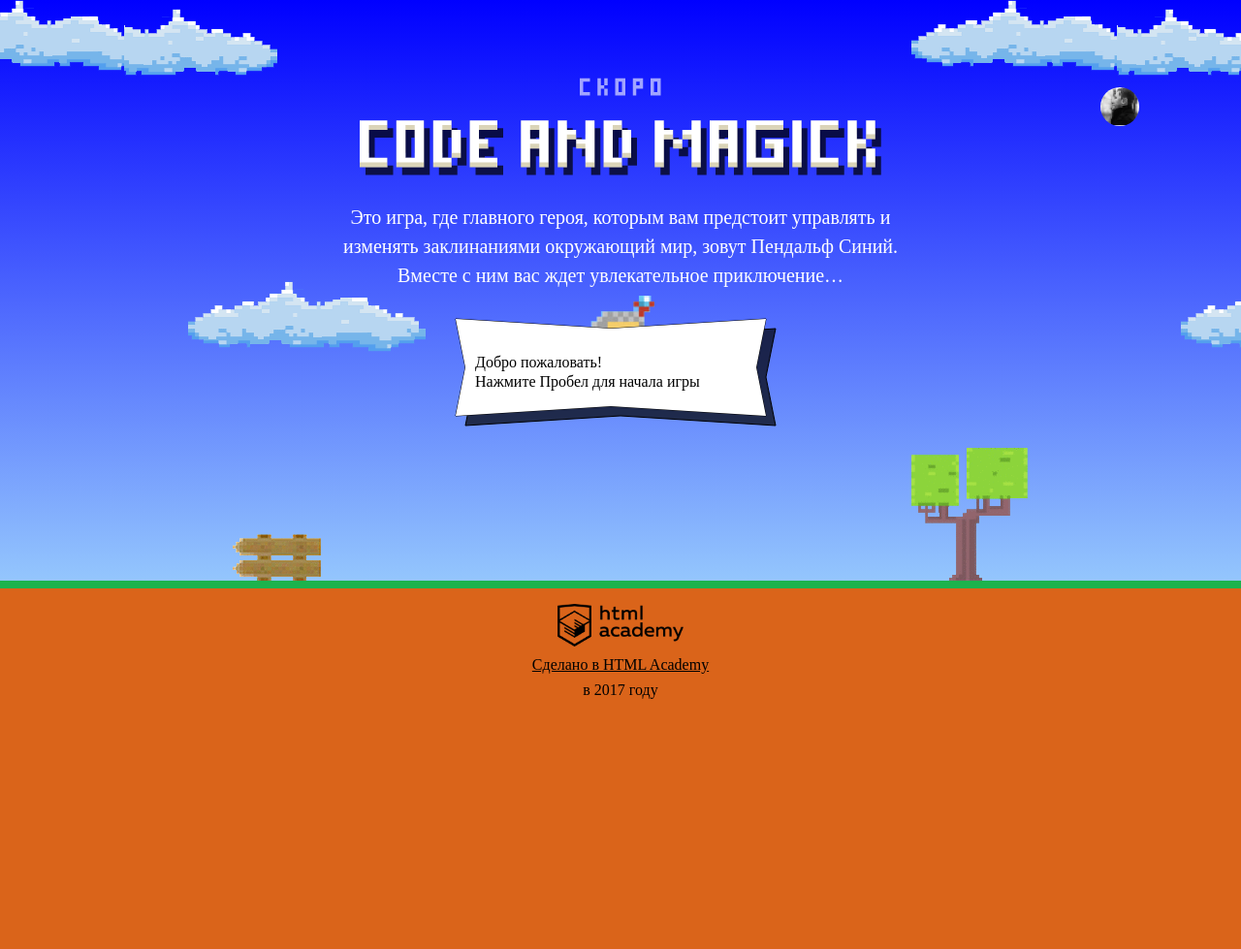
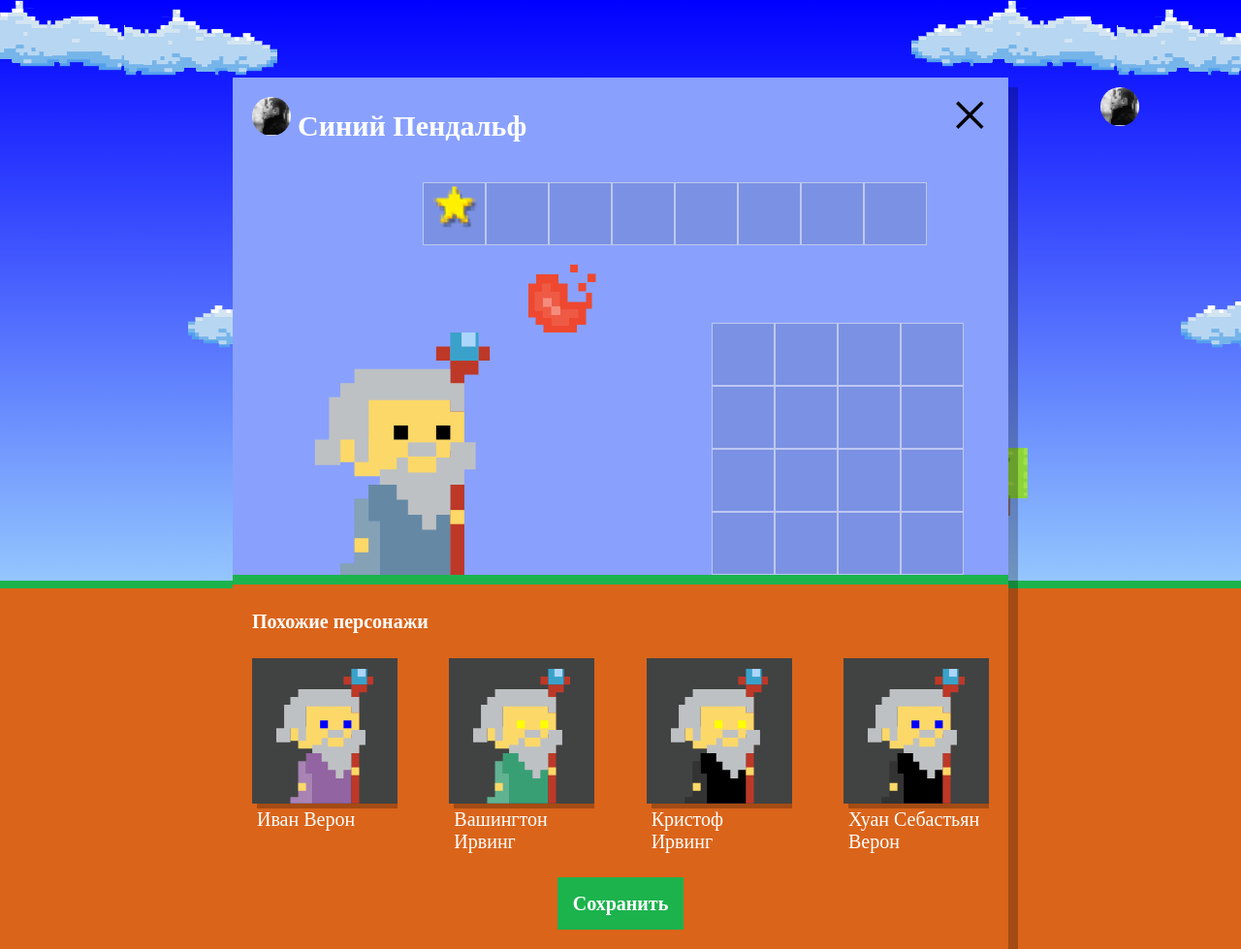
Before and after one commit to odimaw/1091919-code-and-magick-19, a website: page index.html in a window 1280 px wide. Shown: the whole page at 97% size. Before the commit the page ends 800 px from the top, so only its background shows below. Drawn offline with Linux system fonts and the light colour scheme; a web font is replaced by a local one.

Commit message:
3. Учебный проект: нас орда.

```diff
--- a/index.html
+++ b/index.html
@@ -199,6 +199,7 @@
 </script>
 <script src="js/stat.js"></script>
 <script src="js/game.js"></script>
+<script src="js/setup.js"></script>
 
 </body>
 </html>
--- /dev/null
+++ b/js/setup.js
@@ -0,0 +1,81 @@
+'use strict';
+
+var names = [
+  'Иван',
+  'Хуан Себастьян',
+  'Мария',
+  'Кристоф',
+  'Виктор',
+  'Юлия',
+  'Люпита',
+  'Вашингтон',
+];
+
+var surnames = [
+  'да Марья',
+  'Верон',
+  'Мирабелла',
+  'Вальц',
+  'Онопко',
+  'Топольницкая',
+  'Нионго',
+  'Ирвинг',
+];
+
+var coatColors = [
+  'rgb(101, 137, 164)',
+  'rgb(241, 43, 107)',
+  'rgb(146, 100, 161)',
+  'rgb(56, 159, 117)',
+  'rgb(215, 210, 55)',
+  'rgb(0, 0, 0)',
+];
+
+var eyesColors = [
+  'black',
+  'red',
+  'blue',
+  'yellow',
+  'green',
+];
+
+var getRandomInRange = function (min, max) {
+  return Math.floor(Math.random() * (max - min + 1)) + min;
+};
+
+var windowSettingsPersonage = document.querySelector('.setup');
+windowSettingsPersonage.classList.remove('hidden');
+
+var personages = [];
+
+for (var i = 0; i < 4; i++) {
+  personages.push({
+    name: names[getRandomInRange(0, 7)] + ' ' + surnames[getRandomInRange(0, 7)],
+    coatColor: coatColors[getRandomInRange(0, 5)],
+    eyesColor: eyesColors[getRandomInRange(0, 4)],
+  });
+}
+
+var setupSimilarList = document.querySelector('.setup-similar-list');
+var similarWizardTemplate = document.querySelector('#similar-wizard-template')
+    .content
+    .querySelector('.setup-similar-item');
+
+var renderPersonage = function (namber) {
+  var randomPersonage = similarWizardTemplate.cloneNode(true);
+  randomPersonage.querySelector('.setup-similar-label').textContent = personages[namber].name;
+  randomPersonage.querySelector('.wizard-coat').style.fill = personages[namber].coatColor;
+  randomPersonage.querySelector('.wizard-eyes').style.fill = personages[namber].eyesColor;
+  return randomPersonage;
+};
+
+var fragment = document.createDocumentFragment();
+
+for (var j = 0; j < 4; j++) {
+  fragment.appendChild(renderPersonage(j));
+}
+
+setupSimilarList.appendChild(fragment);
+
+var setupSimilar = document.querySelector('.setup-similar');
+setupSimilar.classList.remove('hidden');
```
